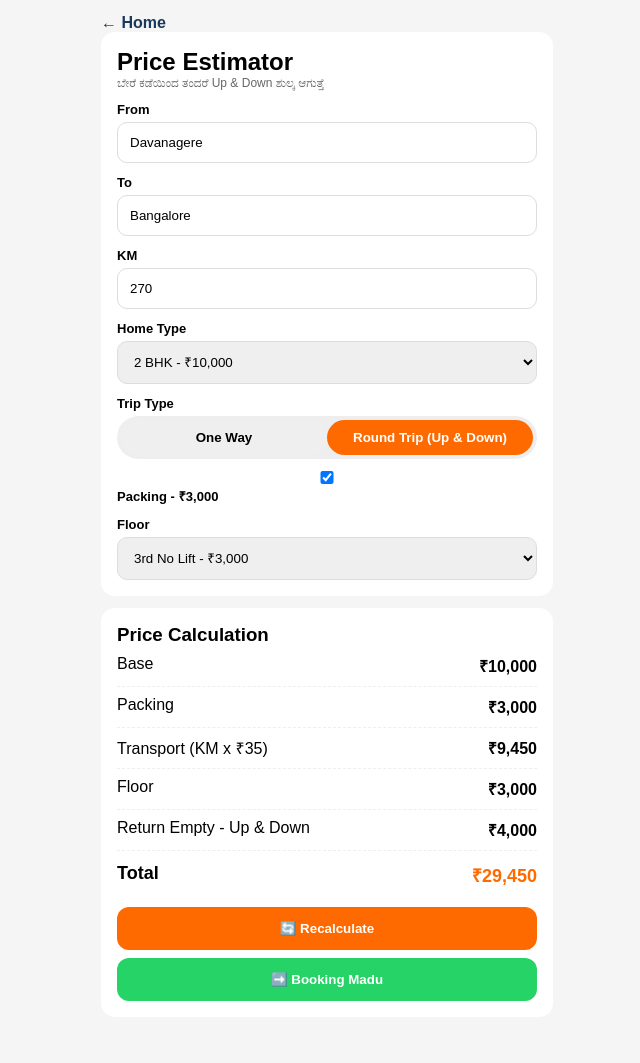
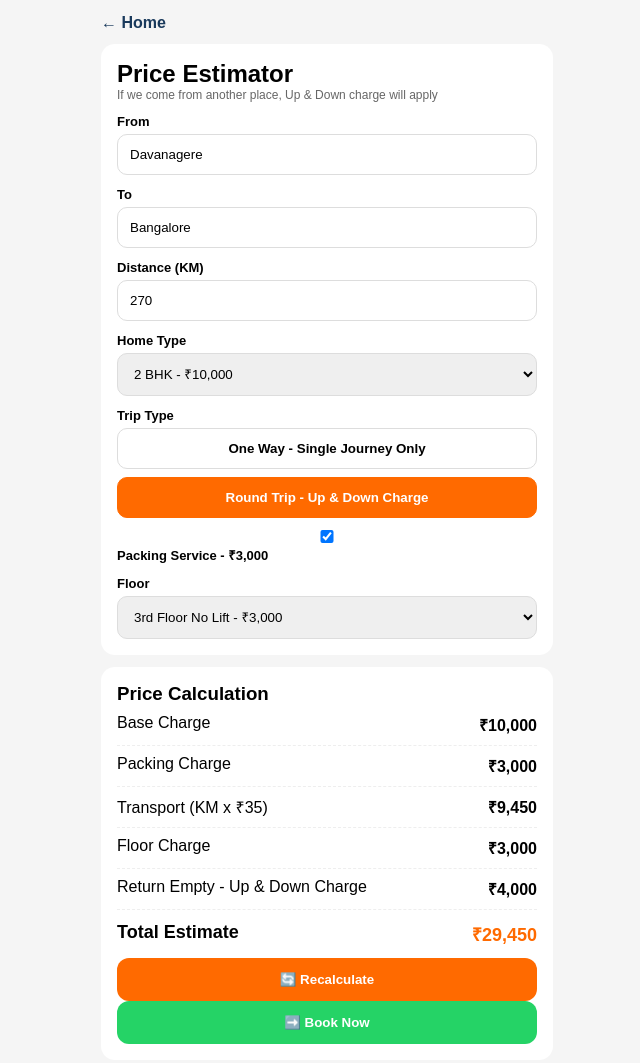
Before and after one commit to bhothulapallavi-cpu/SRI-RAM-PACKERS-AND-MOVERS, a plain HTML site: page estimator.html in a window 1280 px wide. Shown: the whole page, without its empty margins (313-953 px from the left). Drawn offline with Linux system fonts and the light colour scheme.

Commit message:
Update estimator.html

```diff
--- a/estimator.html
+++ b/estimator.html
@@ -1,9 +1,9 @@
-<!DOCTYPE html><html><head><meta charset="UTF-8"><meta name="viewport" content="width=device-width,initial-scale=1"><title>Estimator - Sri Ram</title><style>*{margin:0;padding:0;box-sizing:border-box;font-family:Arial}body{background:#f5f5f5}.c{max-width:480px;margin:auto;padding:14px}.card{background:#fff;border-radius:14px;padding:16px;margin-bottom:12px}label{font-size:13px;font-weight:bold;display:block;margin:12px 0 5px}input,select{width:100%;padding:12px;border:1px solid #ddd;border-radius:10px}.tog{display:flex;background:#eee;border-radius:999px;padding:4px}.tog button{flex:1;border:0;padding:10px;border-radius:999px;font-weight:bold}.tog button.active{background:#ff6a00;color:#fff}.row{display:flex;justify-content:space-between;padding:9px 0;border-bottom:1px dashed #eee}.total{display:flex;justify-content:space-between;font-size:18px;font-weight:bold;padding:12px 0}.total span:last-child{color:#ff6a00}.btn{width:100%;background:#ff6a00;color:#fff;border:0;padding:14px;border-radius:12px;font-weight:bold;margin-top:8px}.back{color:#1a3a5c;text-decoration:none;font-weight:bold}</style></head><body><div class="c">
-<a class="back" href="index.html">← Home</a>
-<div class="card"><h2>Price Estimator</h2><p style="font-size:12px;color:#666">ಬೇರೆ ಕಡೆಯಿಂದ ತಂದರೆ Up & Down ಶುಲ್ಕ ಆಗುತ್ತೆ</p>
-<label>From</label><input id="from" value="Davanagere"><label>To</label><input id="to" value="Bangalore"><label>KM</label><input type="number" id="km" value="270" oninput="calc()">
+<!DOCTYPE html><html><head><meta charset="UTF-8"><meta name="viewport" content="width=device-width,initial-scale=1"><title>Price Estimator - Sri Ram</title><style>*{margin:0;padding:0;box-sizing:border-box;font-family:Arial}body{background:#f5f5f5}.c{max-width:480px;margin:auto;padding:14px;display:flex;flex-direction:column;gap:12px}.card{background:#fff;border-radius:14px;padding:16px}label{font-size:13px;font-weight:bold;display:block;margin:12px 0 5px}input,select{width:100%;padding:12px;border:1px solid #ddd;border-radius:10px}.tog{display:flex;flex-direction:column;gap:8px}.tog button{border:1px solid #ddd;padding:12px;border-radius:10px;font-weight:bold;background:#fff}.tog button.active{background:#ff6a00;color:#fff;border-color:#ff6a00}.row{display:flex;justify-content:space-between;padding:9px 0;border-bottom:1px dashed #eee}.total{display:flex;justify-content:space-between;font-size:18px;font-weight:bold;padding:12px 0}.total span:last-child{color:#ff6a00}.btn{width:100%;background:#ff6a00;color:#fff;border:0;padding:14px;border-radius:12px;font-weight:bold}</style></head><body><div class="c">
+<a href="index.html" style="font-weight:bold;text-decoration:none;color:#1a3a5c">← Home</a>
+<div class="card"><h2>Price Estimator</h2><p style="font-size:12px;color:#666">If we come from another place, Up & Down charge will apply</p>
+<label>From</label><input id="from" value="Davanagere"><label>To</label><input id="to" value="Bangalore"><label>Distance (KM)</label><input type="number" id="km" value="270" oninput="calc()">
 <label>Home Type</label><select id="home" onchange="calc()"><option value="8000">1 BHK - ₹8,000</option><option value="10000" selected>2 BHK - ₹10,000</option><option value="14000">3 BHK - ₹14,000</option><option value="20000">Office - ₹20,000</option></select>
-<label>Trip Type</label><div class="tog"><button id="b1" onclick="setTrip('one')">One Way</button><button id="b2" class="active" onclick="setTrip('round')">Round Trip (Up & Down)</button></div>
-<label><input type="checkbox" id="pack" checked onchange="calc()"> Packing - ₹3,000</label><label>Floor</label><select id="floor" onchange="calc()"><option value="0">Ground - Free</option><option value="1000">2nd - ₹1,000</option><option value="3000" selected>3rd No Lift - ₹3,000</option><option value="4500">4th+ - ₹4,500</option></select></div>
-<div class="card"><h3>Price Calculation</h3><div class="row"><span>Base</span><b id="pBase"></b></div><div class="row"><span>Packing</span><b id="pPack"></b></div><div class="row"><span>Transport (KM x ₹35)</span><b id="pTrans"></b></div><div class="row"><span>Floor</span><b id="pFloor"></b></div><div class="row" id="rowRet"><span>Return Empty - Up & Down</span><b id="pRet"></b></div><div class="total"><span>Total</span><span id="pTotal"></span></div><button class="btn" onclick="calc()">🔄 Recalculate</button><button class="btn" style="background:#25D366" onclick="location.href='booking.html'">➡️ Booking Madu</button></div></div>
+<label>Trip Type</label><div class="tog"><button id="b1" onclick="setTrip('one')">One Way - Single Journey Only</button><button id="b2" class="active" onclick="setTrip('round')">Round Trip - Up & Down Charge</button></div>
+<label><input type="checkbox" id="pack" checked onchange="calc()"> Packing Service - ₹3,000</label><label>Floor</label><select id="floor" onchange="calc()"><option value="0">Ground Floor - Free</option><option value="1000">2nd Floor - ₹1,000</option><option value="3000" selected>3rd Floor No Lift - ₹3,000</option><option value="4500">4th Floor+ - ₹4,500</option></select></div>
+<div class="card"><h3>Price Calculation</h3><div class="row"><span>Base Charge</span><b id="pBase"></b></div><div class="row"><span>Packing Charge</span><b id="pPack"></b></div><div class="row"><span>Transport (KM x ₹35)</span><b id="pTrans"></b></div><div class="row"><span>Floor Charge</span><b id="pFloor"></b></div><div class="row" id="rowRet"><span>Return Empty - Up & Down Charge</span><b id="pRet"></b></div><div class="total"><span>Total Estimate</span><span id="pTotal"></span></div><button class="btn" onclick="calc()">🔄 Recalculate</button><br><button class="btn" style="background:#25D366" onclick="location.href='booking.html'">➡️ Book Now</button></div></div>
 <script>let trip='round';function setTrip(t){trip=t;document.getElementById('b1').className=t=='one'?'active':'';document.getElementById('b2').className=t=='round'?'active':'';calc()}function f(n){return '₹'+n.toLocaleString('en-IN')}function calc(){let base=+document.getElementById('home').value,km=+document.getElementById('km').value||0,trans=km*35,pack=document.getElementById('pack').checked?3000:0,floor=+document.getElementById('floor').value,ret=trip=='round'?4000:0;document.getElementById('rowRet').style.display=trip=='round'?'flex':'none';let total=base+pack+trans+floor+ret;document.getElementById('pBase').innerText=f(base);document.getElementById('pPack').innerText=f(pack);document.getElementById('pTrans').innerText=f(trans);document.getElementById('pFloor').innerText=f(floor);document.getElementById('pRet').innerText=f(ret);document.getElementById('pTotal').innerText=f(total)}calc()</script></body></html>
```
